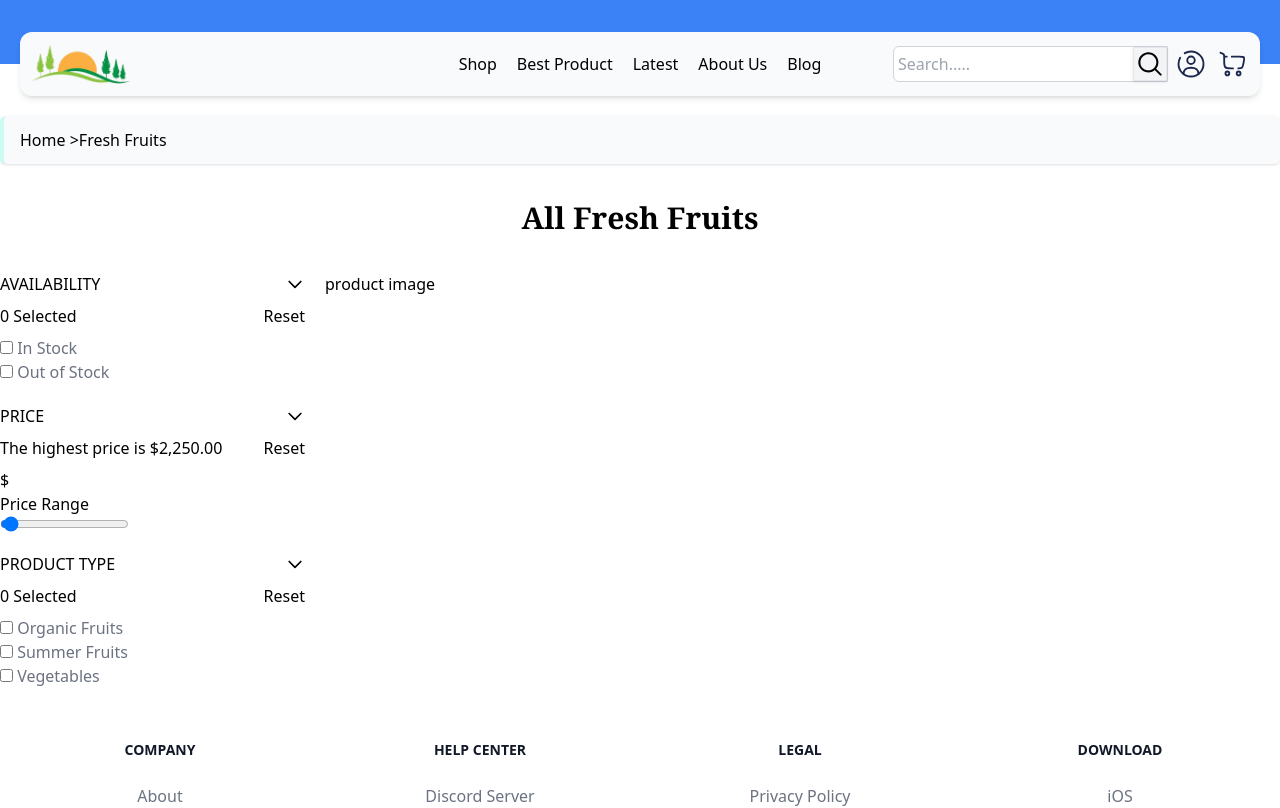
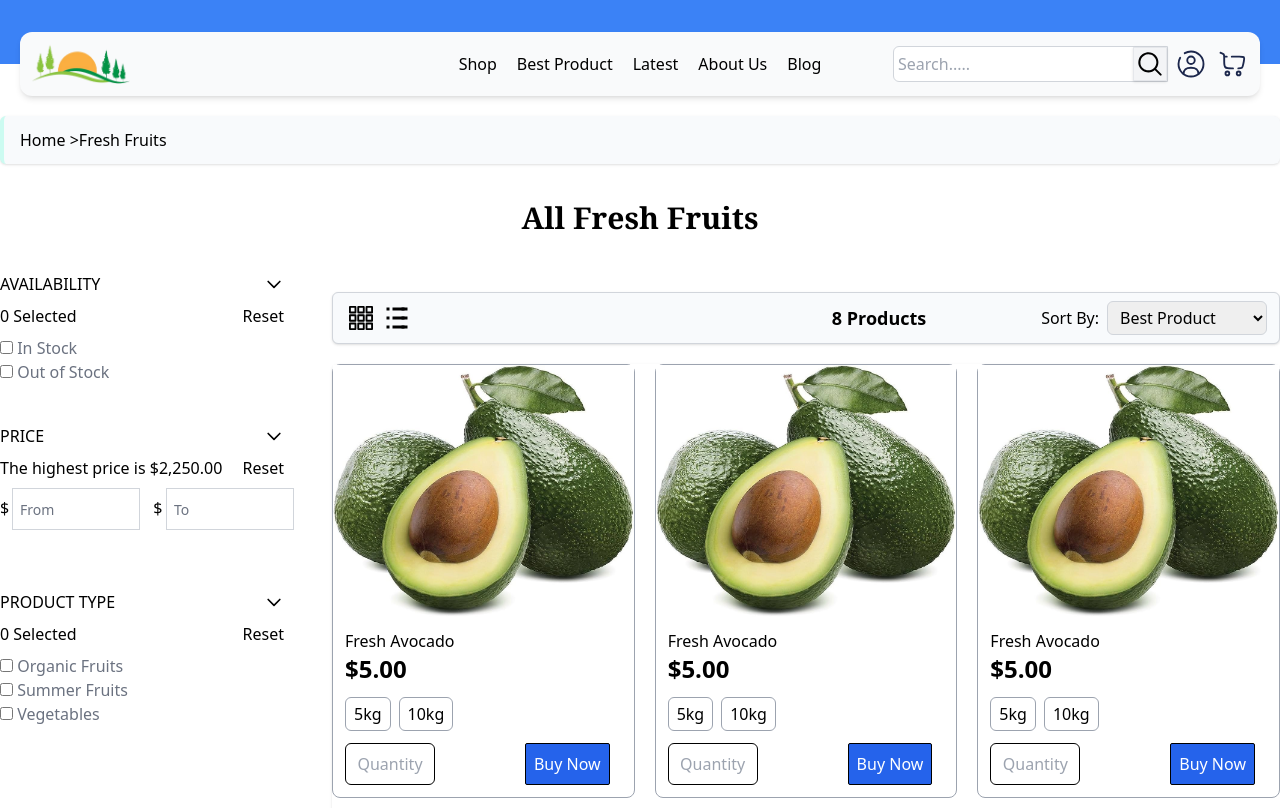
Before and after one commit to AmenaIslamRimi/online-shop-frontend, a Next.js app: page /shop in a window 1280 px wide. Shown: the top 808 px of the page. Built offline with nearby package versions, Linux system fonts and the light colour scheme.

Commit message:
update in shop page

```diff
--- a/app/(pages)/shop/page.tsx
+++ b/app/(pages)/shop/page.tsx
@@ -1,13 +1,14 @@
 "use client";
 import React, { useState } from "react";
+import { VerticalCard } from "@/components/card/verticalCard";
 
 const Shop = () => {
-  const [products, setProducts] = useState();
+  // const [products, setProducts] = useState();
 
-  const getValues = (Event: any) => {
-    console.log(Event.target.value);
-    setProducts(Event.target.value);
-  };
+  // const getValues = (Event: any) => {
+  //   console.log(Event.target.value);
+  //   setProducts(Event.target.value);
+  // };
   return (
     <>
       <section className="max-w-screen-xl mx-auto w-auto  border-l-4 border-teal-100 bg-slate-50 rounded-md shadow my-5 py-3 pl-4 justify-start items-center flex">
@@ -18,9 +19,9 @@ const Shop = () => {
           All Fresh Fruits
         </h1>
       </section>
-      <section className="max-w-screen-xl mx-auto grid grid-cols-4 gap-5 my-5">
-        <div className="flex flex-col gap-5">
-          <div className=" ">
+      <section className="max-w-screen-xl mx-auto grid grid-cols-4 gap-12 my-5">
+        <div className="flex flex-col gap-10">
+          <div className="  gap-5">
             <div className="flex justify-between items-center">
               <span className="text-black text-base justify-start items-center">
                 AVAILABILITY
@@ -89,17 +90,37 @@ const Shop = () => {
               <span>Reset</span>
             </div>
 
-            <div className="flex flex-col items-start">
-              <label>${products}</label>
-              <span>Price Range</span>
-              <input
-                type="range"
-                name="price"
-                id="price"
-                min="0"
-                max="2250"
-                onChange={getValues}
-              />
+            <div className="grid md:grid-cols-2 md:gap-6 relative">
+              <span className="absolute mt-2">$</span>
+              <div className="relative z-0 w-full mb-5 group ml-3">
+                <input
+                  type="number"
+                  name="number"
+                  id="number"
+                  min={0}
+                  max={2250}
+                  className="block py-2.5 px-0 w-32 text-sm text-gray-900 bg-transparent border border-gray-300 dark:text-black dark:border-gray-600 dark:focus:border-blue-500 focus:outline-none focus:ring-0 focus:border-blue-600 peer"
+                  placeholder=""
+                />
+                <label className=" ml-2 peer-focus:font-medium absolute text-sm text-gray-500 dark:text-gray-400 duration-300 transform -translate-y-6 scale-75 top-3 -z-10 origin-[0] peer-focus:start-0 rtl:peer-focus:translate-x-1/4 peer-focus:text-blue-600 peer-focus:dark:text-blue-500 peer-placeholder-shown:scale-100 peer-placeholder-shown:translate-y-0 peer-focus:scale-75 peer-focus:-translate-y-6">
+                  From
+                </label>
+              </div>
+              <span className="absolute mt-2 right-[7.6rem]">$</span>
+              <div className="relative z-0 w-full mb-5 group ml-3">
+                <input
+                  type="number"
+                  name="number"
+                  id="number"
+                  min={0}
+                  max={2250}
+                  className="block py-2.5 px-0 w-32 text-sm text-gray-900 bg-transparent border border-gray-300  dark:text-black dark:border-gray-600 dark:focus:border-blue-500 focus:outline-none focus:ring-0 focus:border-blue-600 peer"
+                  placeholder=""
+                />
+                <label className=" ml-2 peer-focus:font-medium absolute text-sm text-gray-500 dark:text-gray-400 duration-300 transform -translate-y-6 scale-75 top-3 -z-10 origin-[0] peer-focus:start-0 rtl:peer-focus:translate-x-1/4 peer-focus:text-blue-600 peer-focus:dark:text-blue-500 peer-placeholder-shown:scale-100 peer-placeholder-shown:translate-y-0 peer-focus:scale-75 peer-focus:-translate-y-6">
+                  To
+                </label>
+              </div>
             </div>
           </div>
 
@@ -146,7 +167,85 @@ const Shop = () => {
           </div>
         </div>
 
-        <div className="col-span-3">product image</div>
+        <div className="col-span-3">
+          <div className="max-w-screen-lg mx-auto w-auto border border-gray-300 bg-slate-50 rounded-md shadow my-5 py-2 pl-4 justify-between items-center flex">
+            <div className="flex justify-start items-center gap-3">
+              <button className=" ">
+                <svg
+                  viewBox="0 0 52 52"
+                  width="24"
+                  height="24"
+                  xmlns="http://www.w3.org/2000/svg"
+                >
+                  <path d="M14,16H2a2,2,0,0,1-2-2V2A2,2,0,0,1,2,0H14a2,2,0,0,1,2,2V14A2,2,0,0,1,14,16ZM4,12h8V4H4Z"></path>
+                  <path d="M14,34H2a2,2,0,0,1-2-2V20a2,2,0,0,1,2-2H14a2,2,0,0,1,2,2V32A2,2,0,0,1,14,34ZM4,30h8V22H4Z"></path>
+                  <path d="M14,52H2a2,2,0,0,1-2-2V38a2,2,0,0,1,2-2H14a2,2,0,0,1,2,2V50A2,2,0,0,1,14,52ZM4,48h8V40H4Z"></path>
+                  <path d="M32, 16H20a2,2,0,0,1-2-2V2a2,2,0,0,1,2-2H32a2,2,0,0,1,2,2V14A2,2,0,0,1,32,16ZM22,12h8V4H22Z"></path>
+                  <path d="M32, 34H20a2,2,0,0,1-2-2V20a2,2,0,0,1,2-2H32a2,2,0,0,1,2,2V32A2,2,0,0,1,32,34ZM22,30h8V22H22Z"></path>
+                  <path d="M32, 52H20a2,2,0,0,1-2-2V38a2,2,0,0,1,2-2H32a2,2,0,0,1,2,2V50A2,2,0,0,1,32,52ZM22,48h8V40H22Z"></path>
+                  <path d="M50, 16H38a2,2,0,0,1-2-2V2a2,2,0,0,1,2-2H50a2,2,0,0,1,2,2V14A2,2,0,0,1,50,16ZM40,12h8V4H40Z"></path>
+                  <path d="M50, 34H38a2,2,0,0,1-2-2V20a2,2,0,0,1,2-2H50a2,2,0,0,1,2,2V32A2,2,0,0,1,50,34ZM40,30h8V22H40Z"></path>
+                  <path d="M50, 52H38a2,2,0,0,1-2-2V38a2,2,0,0,1,2-2H50a2,2,0,0,1,2,2V50A2,2,0,0,1,50,52ZM40,48h8V40H40Z"></path>
+                </svg>
+              </button>
+              <button>
+                <svg
+                  viewBox="0 0 16 16"
+                  width="24"
+                  height="24"
+                  xmlns="http://www.w3.org/2000/svg"
+                >
+                  <path d="M3, 1H1V3H3ZM3" />
+                  <path d="M3, 13H1V15H3ZM3" />
+                  <path d="M3, 7H1V9H3ZM3" />
+                  <path d="M5, 1H15V3H5ZM5" />
+                  <path d="M5, 13H15V15H5ZM5" />
+                  <path d="M5, 7H15V9H5ZM5" />
+                  <path d="M13, 1H11V3H13ZM13" />
+                  <path d="M13, 13H11V15H13ZM13" />
+                  <path d="M13, 7H11V9H13Z" />
+                </svg>
+              </button>
+            </div>
+            <div className="flex justify-end items-center ml-80">
+              <h2 className="text-lg font-semibold">
+                <span>8 Products</span>
+              </h2>
+            </div>
+            <div className="flex justify-end items-center gap-2 mx-3">
+              <span>
+                <label>Sort By:</label>
+              </span>
+              <div>
+                <select
+                  name="sort"
+                  id="sort"
+                  className="w-40 border border-gray-300 rounded-md py-1 px-2"
+                >
+                  <option value="default">Best Product</option>
+                  <option value="latest">Latest</option>
+                  <option value="title-ascending">A-Z</option>
+                  <option value="title-descending">Z-A</option>
+                  <option value="price-ascending">Low to High</option>
+                  <option value="price-descending">High to Low</option>
+                </select>
+              </div>
+            </div>
+          </div>
+
+          <div className="max-w-screen-lg mx-auto w-auto rounded-md shadow my-5 justify-between items-center">
+            <div className="grid grid-cols-3 gap-5">
+              <VerticalCard />
+              <VerticalCard />
+              <VerticalCard />
+              <VerticalCard />
+              <VerticalCard />
+              <VerticalCard />
+              <VerticalCard />
+              <VerticalCard />
+            </div>
+          </div>
+        </div>
       </section>
     </>
   );
--- a/components/card/verticalCard.tsx
+++ b/components/card/verticalCard.tsx
@@ -4,7 +4,7 @@ export const VerticalCard = () => {
   return (
     <>
       <div>
-        <div className="card border border-gray-400 ">
+        <div className="card border border-gray-400 rounded-lg">
           <div className="card-image">
             <img src="/avocado.jpg" alt="avocado" />
           </div>
```
